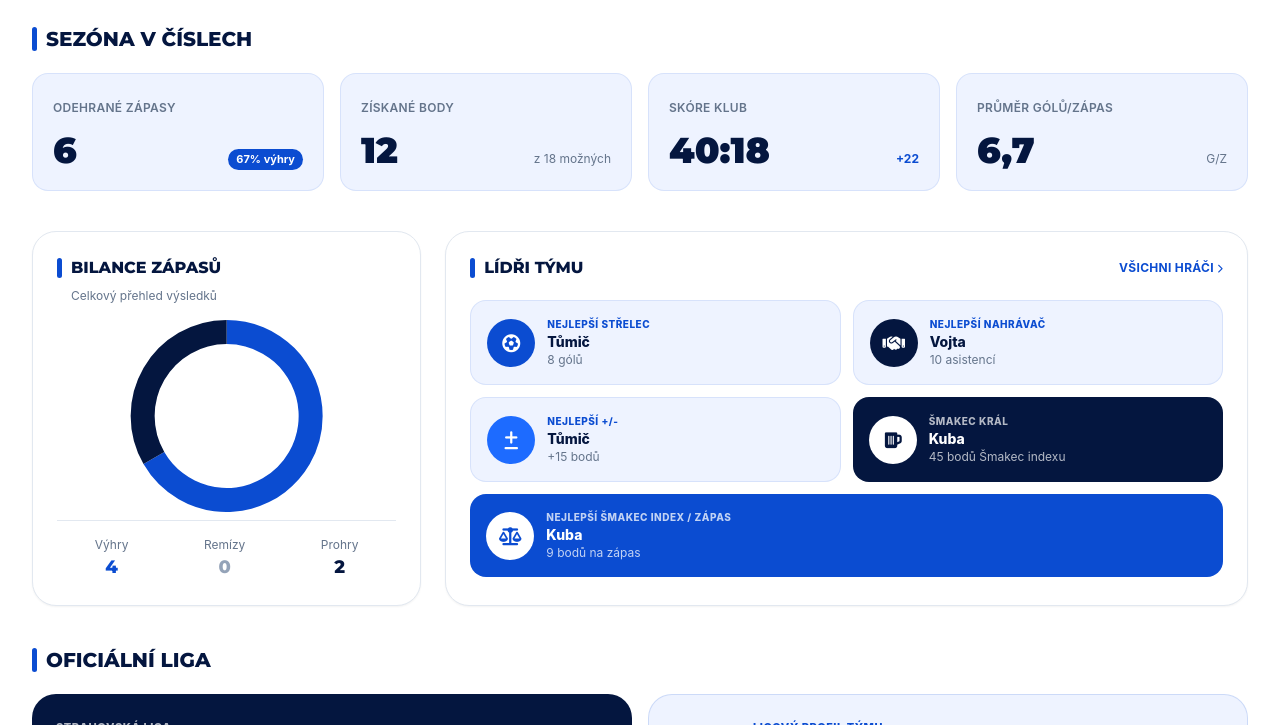
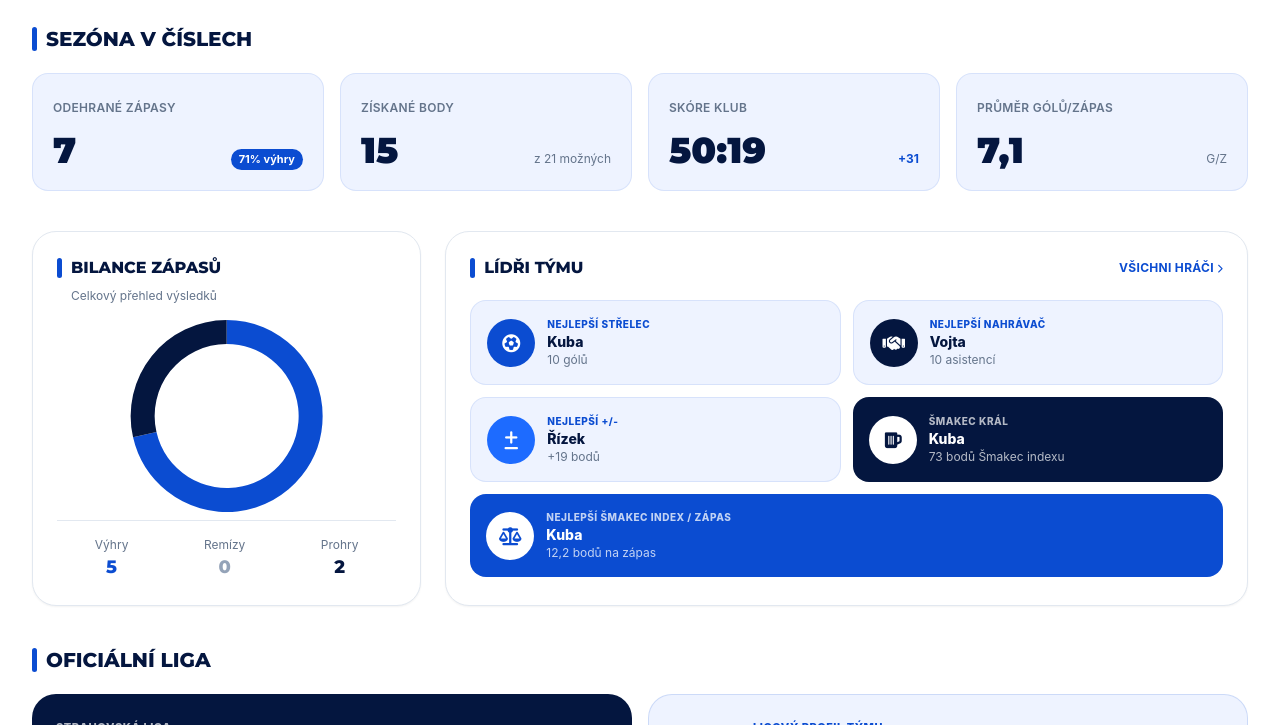
Before and after one commit to fp9dy7hp6v-crypto/Kastanci, a plain HTML site: page index.html in a window 1280 px wide. Shown: the part 1040-1765 px from the top of the page. Drawn offline with nearby package versions, Linux system fonts and the light colour scheme.

Commit message:
Přidat 7. zápas (FC Psi 10:1), pokuta Řízkovi
Co-Authored-By: Claude Sonnet 5.5 <noreply@anthropic.com>
Claude-Session: https://claude.ai/code/session_018kNoMz6TMzEqAw7Rmd34rM

```diff
--- a/index.html
+++ b/index.html
@@ -716,6 +716,23 @@
                     { score: "2:3", scorer: "Raďas", assist: "Dave", onIce: ["Kuba", "Luboš"] },
                     { score: "2:4", against: true, onIce: ["Dave", "Raďas", "Smrky", "Dan"] }
                 ]
+            },
+            {
+                date: "Zápas 7", home: "Kaštánci", away: "FC Psi", scoreHome: 10, scoreAway: 1, note: "Poločas 4:0", half: "4:0",
+                goalies: ["Smrky"],
+                events: [
+                    { score: "1:0", scorer: "Kuba", assist: "Řízek", onIce: ["Dave", "Dan"] },
+                    { score: "2:0", scorer: "Kuba", assist: null, onIce: ["Dave", "Jurgi", "Dan"] },
+                    { score: "3:0", scorer: "Řízek", assist: "Jurgi", onIce: ["Dave", "Raďas"] },
+                    { score: "4:0", scorer: "Kuba", assist: "Jurgi", onIce: ["Raďas", "Dave"] },
+                    { score: "5:0", scorer: "Řízek", assist: "Kuba", onIce: ["Vojta", "Raďas"] },
+                    { score: "6:0", scorer: "Řízek", assist: "Kuba", onIce: ["Raďas", "Dan"] },
+                    { score: "7:0", scorer: "Jurgi", assist: "Raďas", onIce: ["Dave", "Řízek"] },
+                    { score: "8:0", scorer: "Kuba", assist: "Raďas", onIce: ["Vojta", "Řízek"] },
+                    { score: "9:0", scorer: "Vojta", assist: null, onIce: ["Raďas", "Kuba", "Jurgi"] },
+                    { score: "9:1", against: true, onIce: ["Vojta", "Jurgi", "Raďas", "Řízek"] },
+                    { score: "10:1", scorer: "Vojta", assist: "Jurgi", onIce: ["Dan", "Kuba"] }
+                ]
             }
         ];
 
@@ -731,7 +748,7 @@
             'Raďas': { 2: 'active', 3: 'none' },
             'Luboš': { 1: 'ultra', 3: 'ultra' },
             'Tůmič': { 1: 'none', 2: 'none', 3: 'none', 5: 'none' },
-            'Řízek': { 1: 'none', 2: 'none', 3: 'none', 4: 'none' },
+            'Řízek': { 1: 'none', 2: 'none', 3: 'none', 4: 'none', 7: 'none' },
             'Jurgi': { 3: 'ultra' },
             'Dave': { 3: 'ultra' },
             'Dan': { 3: 'ultra' },
```
